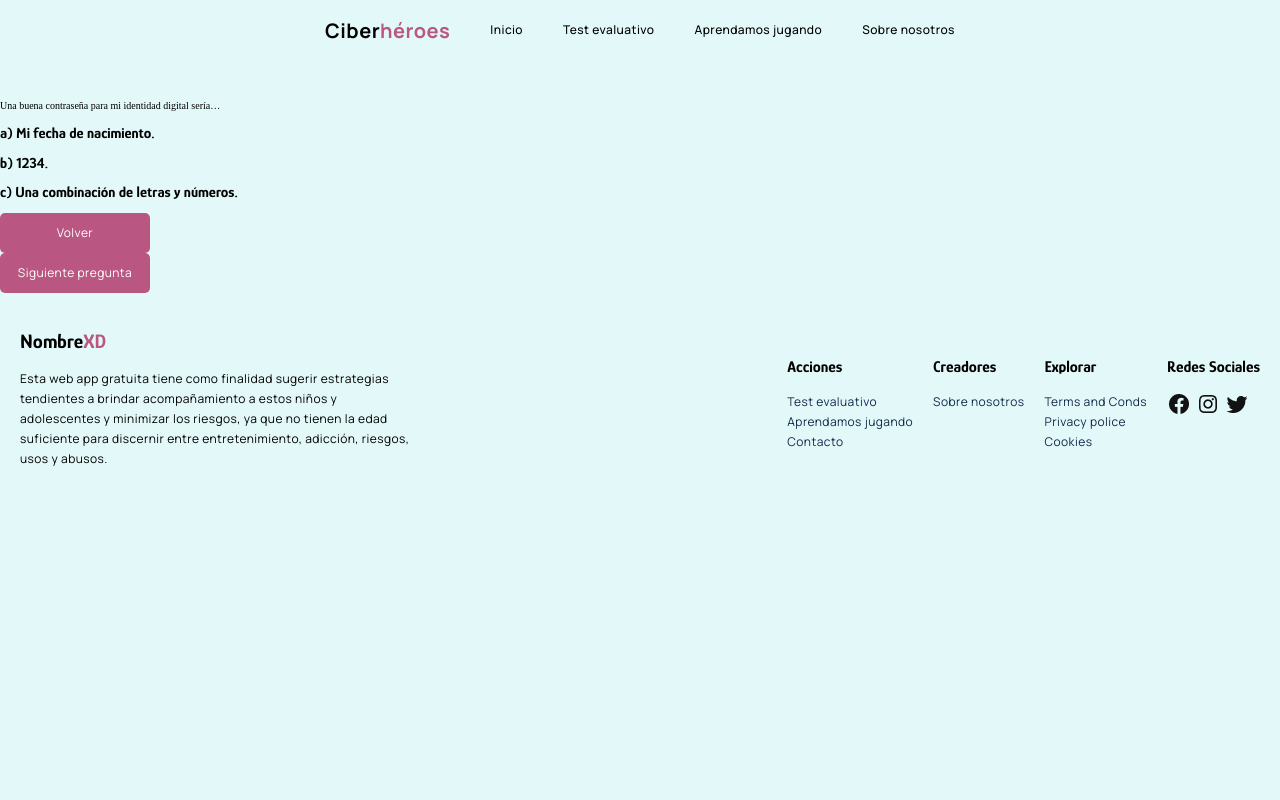
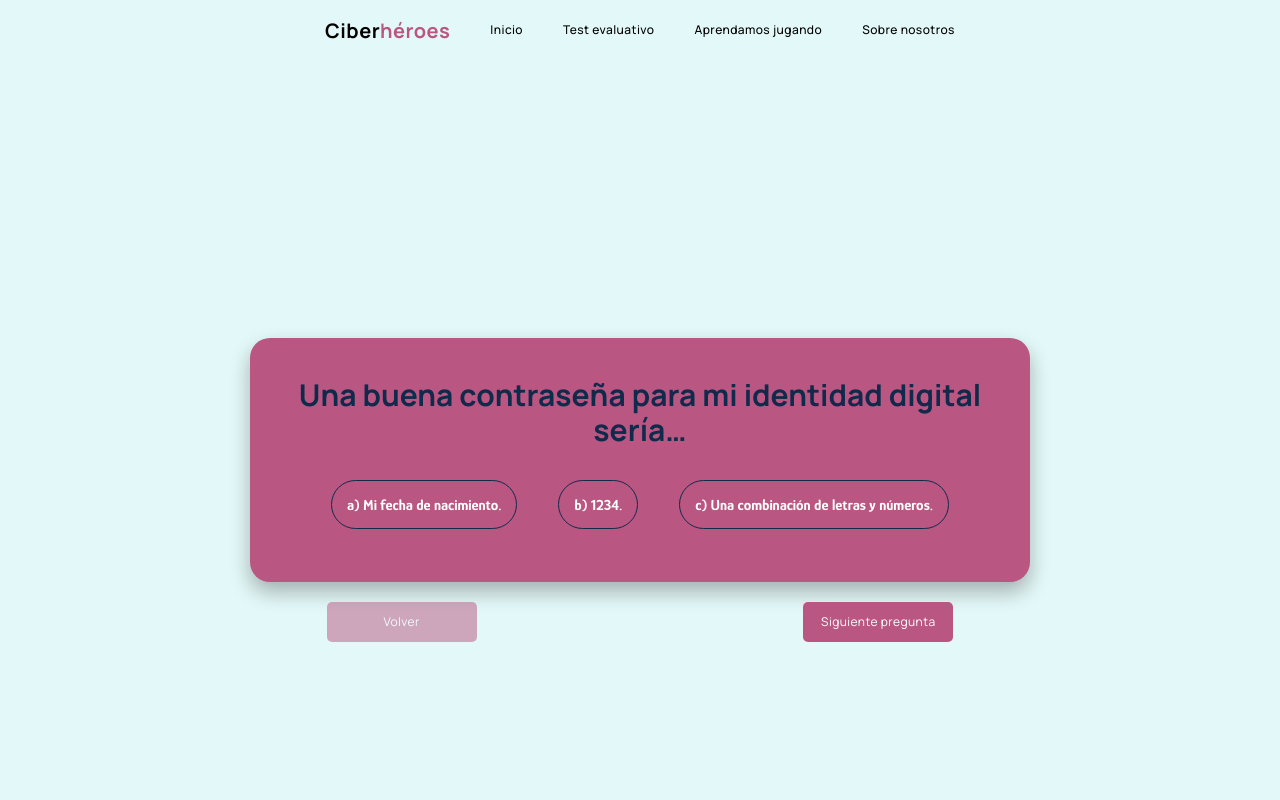
Before and after one commit to agustinvera25/PortalEducativo-ProyectoUTN, a React (Vite) app: page /juego/ciberacoso/trivia in a window 1280 px wide. Shown: the top 800 px of the page. Built offline with nearby package versions, Linux system fonts and the light colour scheme.

Commit message:
add: logic to handle responses

```diff
--- a/package.json
+++ b/package.json
@@ -10,6 +10,9 @@
     "preview": "vite preview"
   },
   "dependencies": {
+    "@emotion/react": "^11.11.1",
+    "@emotion/styled": "^11.11.0",
+    "@mui/material": "^5.13.7",
     "react": "^18.2.0",
     "react-dom": "^18.2.0",
     "react-router-dom": "^6.13.0",
--- a/src/components/Trivia.jsx
+++ b/src/components/Trivia.jsx
@@ -1,11 +1,16 @@
 import { useState } from "react";
-import { triviaCiberacoso } from "../assets/triviaCiberacoso";
+import { triviaCiberacoso, respuestasTriviaCiberacoso } from "../assets/triviaCiberacoso";
+import { Alert } from "@mui/material";
 
 const Trivia = () => {
   const [trivia] = useState(triviaCiberacoso);
   const [preguntaActual, setPreguntaActual] = useState(0);
   const [opcionesElegidas, setOpcionesElegidas] = useState({});
   const [respuestaActual, setRespuestaActual] = useState("");
+  const [respuestasCorrectas, setRespuestasCorrectas] = useState(0)
+
+  const [errorAlert, setErrorAlert] = useState(false)
+  const [responseAlert, setResponseAlert] = useState(false)
 
   const agregarRespuesta = function () {
     if (respuestaActual.length > 0) {
@@ -16,21 +21,36 @@ const Trivia = () => {
           setPreguntaActual(preguntaActual + 1);
       }
     }else{
-        console.log('Seleccione una opcion')
+      setInterval(()=>{
+        setErrorAlert(false)
+      }, 4000)
+      setErrorAlert(true)
     }
   };
 
   const calcularRespuestas = function () {
     agregarRespuesta();
-    console.log("Fin de trivia");
+    let contadorRespuestas = 0
+    for (let i = 1; i <= Object.keys(respuestasTriviaCiberacoso).length; i++) {
+      if(respuestasTriviaCiberacoso[i] === opcionesElegidas[i]){
+        contadorRespuestas += 1
+      }
+    }
+    setRespuestasCorrectas(contadorRespuestas)
+    setResponseAlert(true)
   };
 
   const handleOpcionSeleccionada = (opcion) => setRespuestaActual(opcion);
 
   return (
     <section className="trivia-section">
+      {responseAlert && (
+        <article className="responseModal">
+          {respuestasCorrectas}
+        </article>
+      )}
       <div className="pregunta-container">
-        <div className="pregunta">{trivia[preguntaActual].pregunta}</div>
+        <div className="pregunta title">{trivia[preguntaActual].pregunta}</div>
         <div className="opciones">
           {trivia[preguntaActual].opciones.map((opcion) => (
             <h2
@@ -48,9 +68,10 @@ const Trivia = () => {
           ))}
         </div>
       </div>
+      {errorAlert && <Alert severity="error" style={{display:'flex', alignItems:'center', fontSize: '1.2rem'}}>Seleccione una opción antes de avanzar</Alert>}
       <div className="btn-container">
         <button
-          className="btn1"
+          className= {preguntaActual !== 0 ? 'btn1' : 'btn1 disabled'}
           onClick={() =>
             preguntaActual !== 0 && setPreguntaActual(preguntaActual - 1)
           }
--- a/src/sass/App.scss
+++ b/src/sass/App.scss
@@ -17,3 +17,4 @@
 @import './layout/Juegos';
 @import './layout/Ciberacoso';
 @import './layout/Rosco';
+@import './layout/Trivia';
--- a/src/sass/base/_globales.scss
+++ b/src/sass/base/_globales.scss
@@ -11,7 +11,7 @@ html {
 
 body {
   background-color: $cuaternario;
-  padding-top: 10rem;
+  padding-top: 9rem;
 }
 
 #root {
@@ -61,6 +61,15 @@ a {
     color: $principal;
     font-weight: bold;
   }
+  &.disabled {
+    cursor: no-drop;
+    opacity: .5;
+    &:hover {
+      background: $principal;
+      color: $blanco;
+      font-weight: normal;
+    }
+  }
   @include tablet {
     width: 12rem;
     height: 3rem;
@@ -68,7 +77,7 @@ a {
   }
 }
 
-.title{
+.title {
   color: $secundario;
   text-align: center;
   font-size: 3rem;
@@ -77,41 +86,42 @@ a {
   width: 70rem;
 }
 
-.subtitle{
+.subtitle {
   color: $principal;
   font-family: $fuente_secundaria;
   font-weight: 700;
   font-size: 1.4rem;
 }
 
-.cards-container{
+.cards-container {
   display: flex;
   align-items: center;
   justify-content: space-evenly;
   gap: 2rem;
-  .investigacion-card{
+  .investigacion-card {
     display: flex;
     flex-direction: column;
-      gap: .5rem;
+    gap: 0.5rem;
     width: 28rem;
     height: auto;
     border-radius: 0 0 1rem 1rem;
     background-color: $blanco;
     color: $secundario;
-      box-shadow: 0px 10px 40px 0px rgba(18, 18, 18, 0.10);
+    box-shadow: 0px 10px 40px 0px rgba(18, 18, 18, 0.1);
     border-top: 2.5px solid $principal;
     padding: 2rem;
-      img{
+    img {
       width: 4rem;
     }
-      h4{
+    h4 {
       font-size: 1.6rem;
     }
-      p{
+    p {
       font-family: $fuente_secundaria;
       font-size: 1rem;
     }
-      h4, p{
+    h4,
+    p {
       margin: 0;
     }
   }
--- /dev/null
+++ b/src/sass/layout/_Trivia.scss
@@ -0,0 +1,39 @@
+.trivia-section {
+  min-height: 100vh;
+  display: grid;
+  justify-items: center;
+  align-content: center;
+  gap: 2rem;
+  .pregunta-container {
+    background-color: $principal;
+    padding: 4rem;
+    color: $blanco;
+    display: grid;
+    gap: 2rem;
+    box-shadow: 0px 10px 20px 0px rgba(18, 18, 18, 0.3);
+    border-radius: 2rem;
+    .opciones {
+      display: flex;
+      align-items: center;
+      justify-content: space-evenly;
+      h2 {
+        padding: 1.5rem;
+        cursor: pointer;
+        border-radius: 4rem;
+        border: 1px solid $secundario;
+        &.seleccionada{
+            background-color: $secundario;
+        }
+        &:hover{
+            background-color: $secundario;
+        }
+      }
+    }
+  }
+  .btn-container{
+    display: flex;
+    align-items: center;
+    justify-content: space-evenly;
+    width: 100%;
+  }
+}
```
Also changed, not shown: 1 other file (tests, documents, lock files or other folders). Lines whose indentation alone changed are shown as unchanged.
